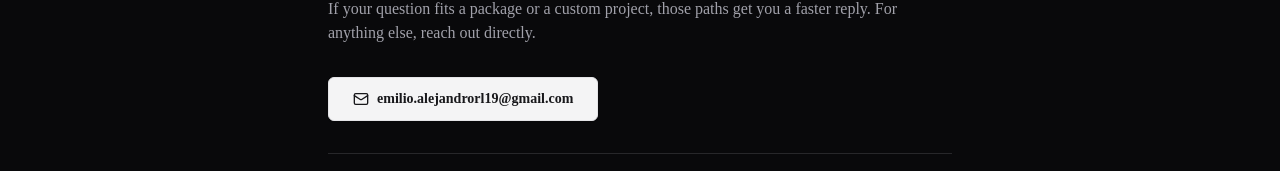
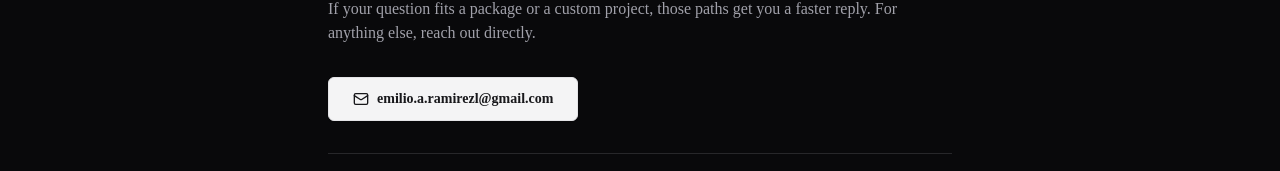
Before and after one commit to emiliorl/IxMaOperations, a Next.js app: page /en/contact in a window 1280 px wide. Shown: the part 208-379 px from the top of the page. Built offline with nearby package versions, Linux system fonts and the light colour scheme.

Commit message:
feat: add localized contact page with navigation to service pathways

```diff
--- a/app/[locale]/contact/page.tsx
+++ b/app/[locale]/contact/page.tsx
@@ -35,11 +35,11 @@ export default async function ContactPage({ params }: { params: { locale: string
         </div>
 
         <a
-          href="mailto:emilio.alejandrorl19@gmail.com"
+          href="mailto:emilio.a.ramirezl@gmail.com"
           className={buttonVariants({ size: "lg", variant: "default", className: "gap-2 w-fit" })}
         >
           <Mail className="h-4 w-4" />
-          emilio.alejandrorl19@gmail.com
+          emilio.a.ramirezl@gmail.com
         </a>
 
         <div className="pt-6 border-t border-zinc-800 flex flex-col sm:flex-row gap-3">
```
